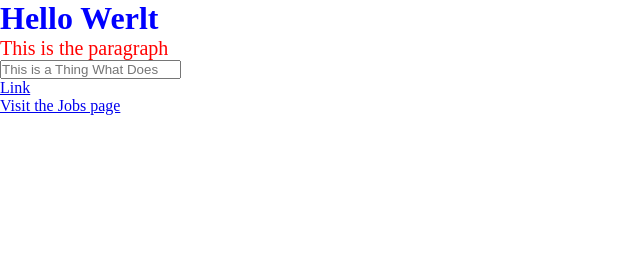
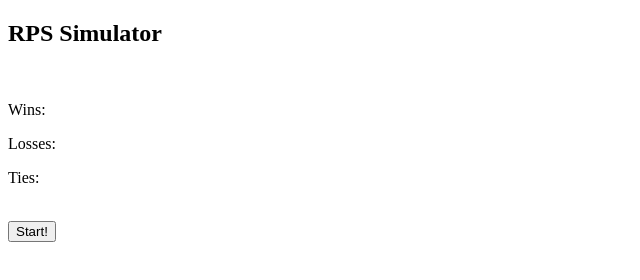
Before and after one commit to Stuvington/First-Html, a plain HTML site: page index.html in a window 1280 px wide. Shown: the whole page, without its empty margins (0-640 px from the left). Drawn offline with Linux system fonts and the light colour scheme.

Commit message:
final for RPS Sim 4-19

```diff
--- a/css/styles.css
+++ /dev/null
@@ -1,17 +0,0 @@
-*{
-    margin: 0;
-    padding: 0;
-
-}
-
-.text-blue {
-    color: blue;
-}
-
-.text-red {
-    color: red;
-}
-
-.block-container {
-    display:block;
-}
--- a/index.html
+++ b/index.html
@@ -4,15 +4,33 @@
     <meta charset="UTF-8">
     <meta http-equiv="X-UA-Compatible" content="IE=edge">
     <meta name="viewport" content="width=device-width, initial-scale=1.0">
-    <link rel="stylesheet" href="./css/styles.css">
+    <link rel="stylesheet" href="./assets/css/styles.css">
     <title>First HTML</title>
 </head>
-<body>
+<!-- <body>
     <h1 class="text-blue">Hello Werlt</h1>
     <p class="text-red" id="paragraph" style="font-size: 20px;">This is the paragraph</p>
     <input type="text" placeholder="This is a Thing What Does">
     <a href="#" class="block-container">Link</a>
     <a href="./jobs.html" class="block-container">Visit the Jobs page</a></p>
 
+    <div class="container">
+        <h3> Stuff More </h3>
+        <p> Info Stuff</p>
+        <p> More Stuff</p>
+    </div>
+
+    <input type="color">
+    <input type="checkbox">
+    <textarea placeholder="Abla Bla"></textarea> -->
+
+    <h2>RPS Simulator</h2>
+    <br>
+    <p>Wins: <span id="winningCount"></span></p>
+    <p>Losses: <span id="lossCount"></span></p>
+    <p>Ties: <span id="tieCount"></span></p>
+    <br>
+    <button id="startBtn">Start!</button>
+    <script src="./assets/js/script.js"></script>
 </body>
 </html>
```
